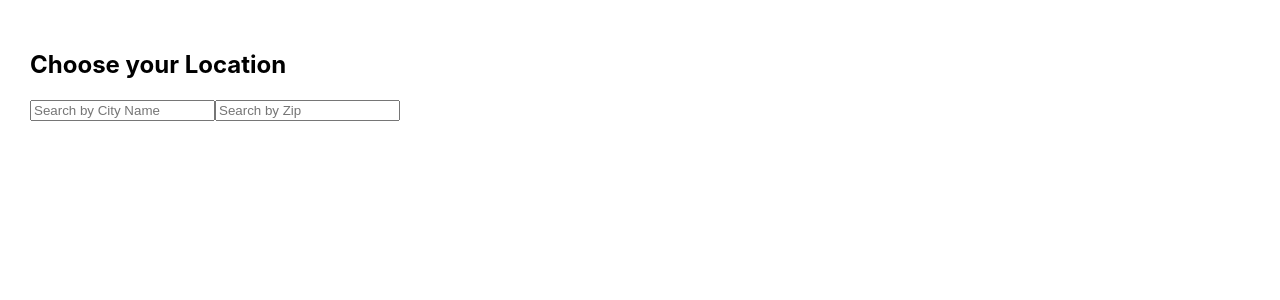
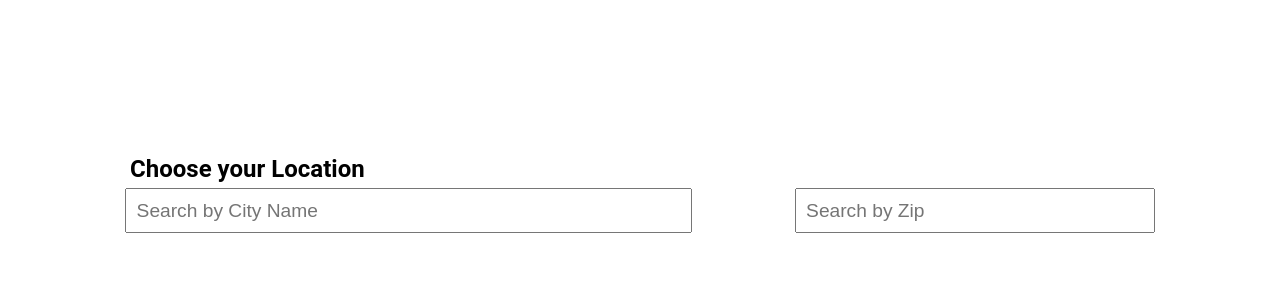
Before and after one commit to slutske22/React-Redux-Weather-App, a React (Create React App) app: page / in a window 1280 px wide. Shown: the top 300 px of the page. Built offline with nearby package versions, Linux system fonts and the light colour scheme.

Commit message:
now its working lolz

```diff
--- a/src/Day.js
+++ b/src/Day.js
@@ -1,4 +1,17 @@
 import React from 'react';
+
+
+
+// Some definitions for the calendar
+function modulus(i, n){
+   return (i % n + n) % n;
+}
+
+var days = ["Sunday", "Monday", "Tuesday", "Wednesday", "Thursday", "Friday", "Saturday"];
+var months = ["JAN", "FEB", "MAR", "APR", "MAY", "JUN", "JUL", "AUG", "SEP", "OCT", "NOV", "DEC"];
+var daysInAMonth = [31,28,31,30,31,30,31,31,30,31,30,31];
+var date = new Date();
+
 
 class Day extends React.Component {
   render(){
--- a/src/index.css
+++ b/src/index.css
@@ -1,12 +1,157 @@
-body {
-  margin: 0;
-  font-family: -apple-system, BlinkMacSystemFont, "Segoe UI", "Roboto", "Oxygen",
-    "Ubuntu", "Cantarell", "Fira Sans", "Droid Sans", "Helvetica Neue",
-    sans-serif;
-  -webkit-font-smoothing: antialiased;
-  -moz-osx-font-smoothing: grayscale;
+html {
+  box-sizing: border-box;
+  font-family: 'Roboto', sans-serif;
+}
+*, *:before, *:after {
+  box-sizing: inherit;
+}
+html, body, #root, #app{
+   height: 100%;
+   margin: 0px;
+   padding: 0px;
 }
 
+
 .App{
-  padding: 30px;
+   display: flex;
+   flex-direction: column;
+   align-items: center;
+   justify-content: center;
+   padding: 30px 125px;
 }
+
+
+/*---------------------------------------------------
+   FORM STYLES
+---------------------------------------------------*/
+
+form.locator{
+   width: 100%;
+   margin: 120px 0px 0px 0px;
+   transition: margin 0.5s;
+}
+form.locator.data-ready{
+   margin: 20px 0px 0px 0px;
+}
+form.locator h2{
+   text-align: left;
+   margin: 5px;
+}
+
+input{
+   width: 55%;
+   margin-bottom: 20px;
+   padding: 0.5em;
+   font-size: 1.2em;
+}
+input:last-of-type{
+   width: 35%;
+   margin-left: 10%
+}
+
+
+/*---------------------------------------------------
+   FORECAST STYLES
+---------------------------------------------------*/
+
+#forecast{
+   width: 100%;
+   height: 0px;
+   opacity: 0;
+   transition: opacity 0.5s, height 0.5s;
+}
+#forecast.visible{
+   height: 300px;
+   opacity: 1.0;
+}
+
+#forecast h3{
+   margin: 0px;
+}
+
+#forecast h5{
+   margin: 5px 0px;
+}
+
+p.summary{
+   text-align: center;
+   text-transform: capitalize;
+}
+
+.week{
+   display: flex;
+   justify-content: space-between;
+   overflow: hidden;
+   margin-top: 30px
+}
+
+/*---------------------------------------------------
+   DAY CARD STYLES
+---------------------------------------------------*/
+
+.day{
+   width: calc(1/8 * 100%);
+   border: 1px solid black;
+   margin: 0px;
+
+   position: relative;
+   display: flex;
+   flex-direction: column;
+   align-items: center;
+   justify-content: flex-start;
+}
+
+.cardIndex{
+   width: 100%;
+   position: absolute;
+   top: 0px;
+   left: 0px;
+}
+
+h2{
+   text-align: center;
+}
+h2.date{
+   margin: 0px;
+}
+
+.weatherIcon{
+   text-align: center;
+}
+
+.maxTemp{
+   padding: 0px;
+   margin: 0px;
+   font-size: 1.4em;
+}
+
+
+/*---------------------------------------------------
+   LOCATION LIST STYLES
+---------------------------------------------------*/
+.location-list{
+   margin-top: 30px;
+}
+.location-result{
+   padding: 10px;
+   margin: 5px 0px;
+   cursor: pointer;
+}
+.location-result{
+   background-color: rgb(220, 220, 220);
+}
+.location-result:hover{
+   background-color: rgb(200, 200, 200);
+   text-decoration: underline;
+}
+
+/*---------------------------------------------------
+   ERROR STYLES
+---------------------------------------------------*/
+
+ .error{
+    font-weight: lighter;
+}
+.error span{
+   text-transform: lowercase;
+}
```
